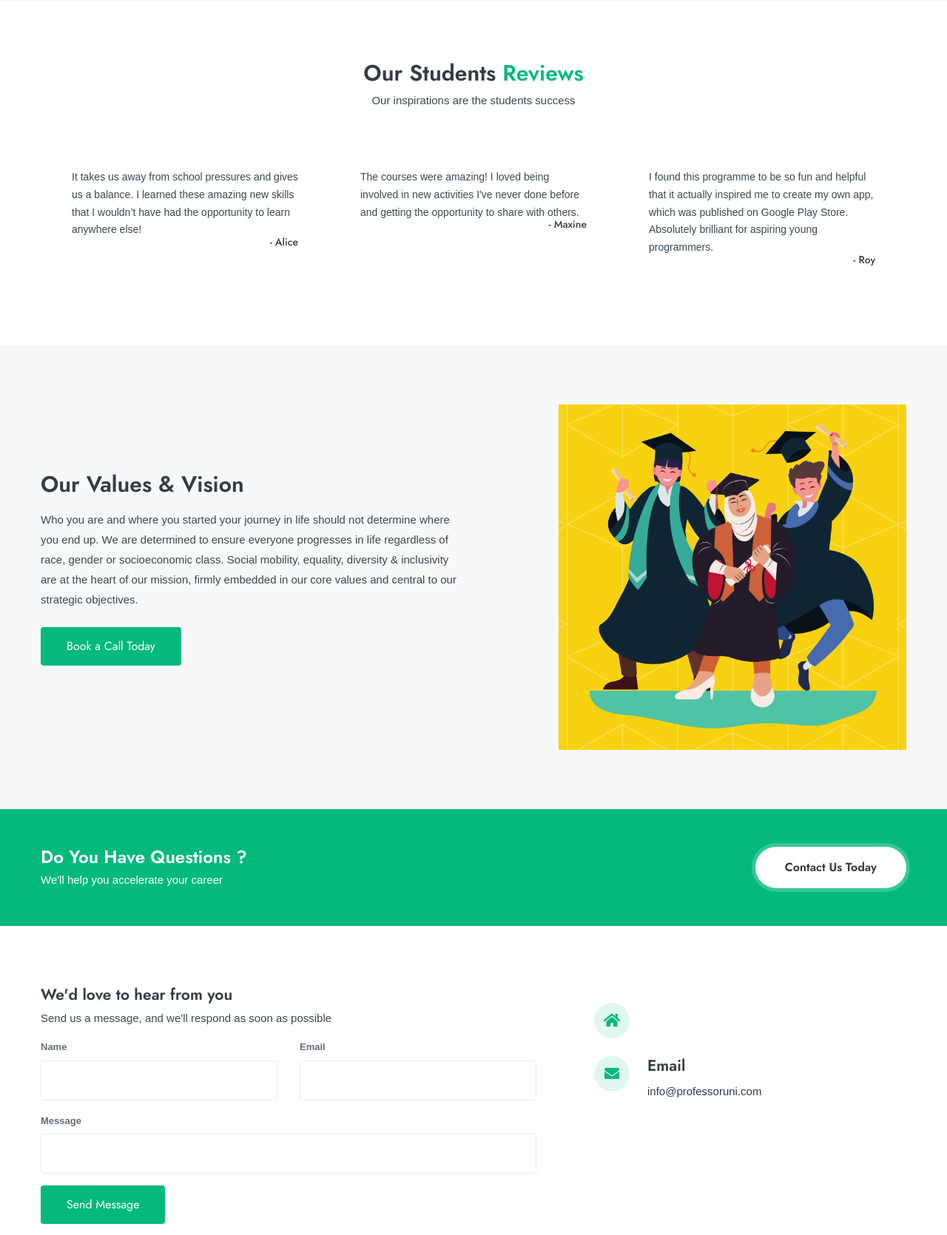
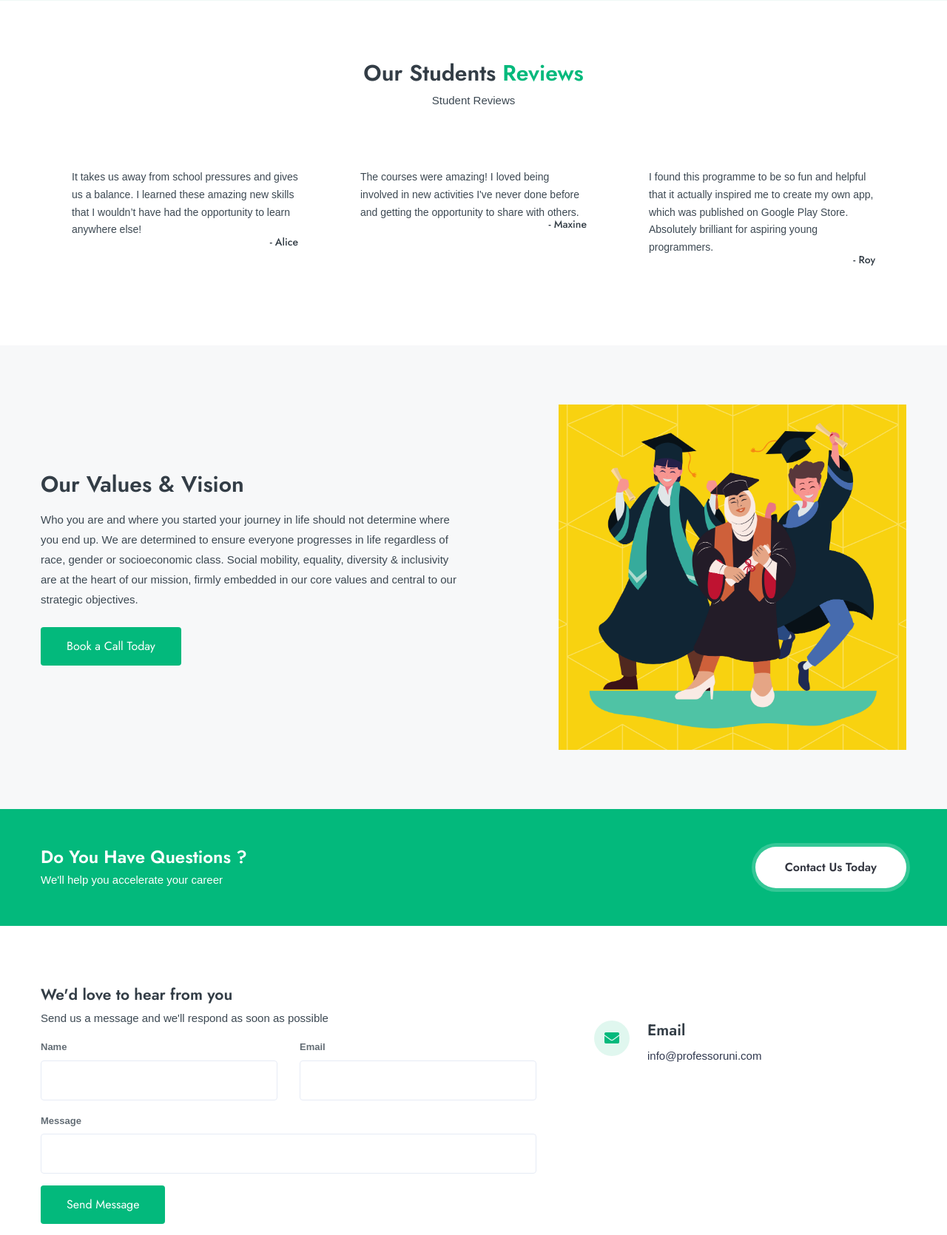
Before and after one commit to RakibCSE/uni, a Django app: page / in a window 1280 px wide. Shown: the part 2027-3697 px from the top of the page at 74% size. Run offline with Django 3.2, Linux system fonts and the light colour scheme; some libraries are stand-ins or nearby versions; some web fonts are replaced.

Commit message:
grammar fix

```diff
--- a/templates/core/index.html
+++ b/templates/core/index.html
@@ -70,7 +70,7 @@
                         <div class="hero_search-2">
                             <h1 class="banner_title mb-4">Plan for a Bright Future</h1>
                             <p class="font-lg mb-2">
-                                We are a group of university lecturers, and our aim is to nurture and support all 11–16
+                                We are a group of university lecturers and our aim is to nurture and support all 11–16
                                 year olds in the North West.
                             </p>
                             <p>
@@ -353,7 +353,7 @@
                     <div class="sec-heading center">
                         <h2>Our Students <span class="theme-cl">Reviews</span></h2>
                         <p>
-                            Our inspirations are the students success
+                            Student Reviews
                         </p>
                     </div>
                 </div>
@@ -491,7 +491,7 @@
                 <div class="col-xl-7 col-lg-6 col-md-12 col-sm-12">
                     <div class="form-group">
                         <h4>We'd love to hear from you</h4>
-                        <span>Send us a message, and we'll respond as soon as possible</span>
+                        <span>Send us a message and we'll respond as soon as possible</span>
                     </div>
                     <form method="POST" class="row">
                         {% csrf_token %}
@@ -529,9 +529,9 @@
                     <div class="lmp_caption pl-lg-5">
                         <ol class="list-unstyled p-0">
                             <li class="d-flex align-items-start my-3 my-md-4">
-                                <div class="rounded-circle p-3 p-sm-4 d-flex align-items-center justify-content-center theme-bg-light">
-                                    <div class="position-absolute theme-cl h5 mb-0"><i class="fas fa-home"></i></div>
-                                </div>
+                                {#                                <div class="rounded-circle p-3 p-sm-4 d-flex align-items-center justify-content-center theme-bg-light">#}
+                                {#                                    <div class="position-absolute theme-cl h5 mb-0"><i class="fas fa-home"></i></div>#}
+                                {#                                </div>#}
                                 {#                                <div class="ml-3 ml-md-4">#}
                                 {#                                    <h4>Address</h4>#}
                                 {#                                    <p>#}
```
